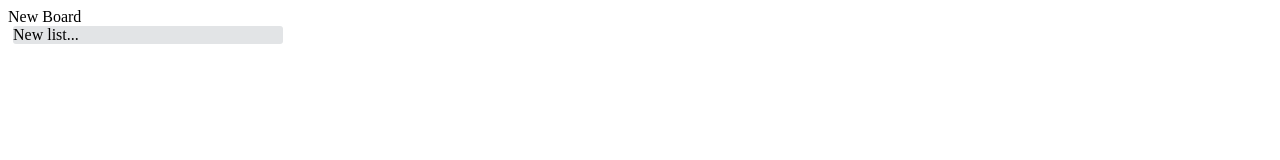
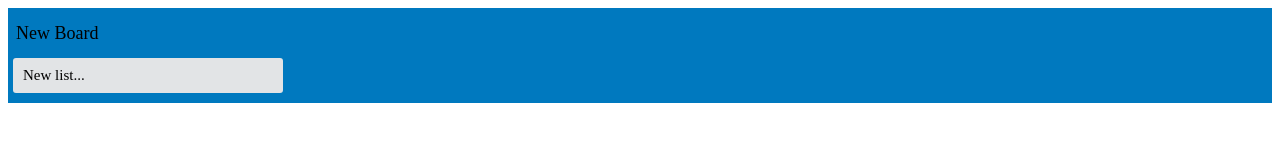
Before and after one commit to polo-language/trello-clone, a plain HTML site: page index.html in a window 1280 px wide. Drawn offline with Linux system fonts and the light colour scheme.

Commit message:
Move newlist form to board constructor.

```diff
--- a/css/trello.css
+++ b/css/trello.css
@@ -1,7 +1,17 @@
 #body {
-    font: 14px "Helvetica Neue",Arial,Helvetica,sans-serif;
-    line-height: 18px;
-    background-color: #0079BF;
+  font: 14px "Helvetica Neue",Arial,Helvetica,sans-serif;
+  line-height: 18px;
+}
+
+#board {
+  background-color: #0079BF;
+}
+
+#board-title {
+  padding: 10px 8px;
+
+  font-size: 18px;
+  line-height: 30px;
 }
 
 #board-canvas {
@@ -20,6 +30,11 @@
   flex-direction: row;
   margin-bottom: 10px;
   padding-bottom: 10px;
+}
+
+.newitem-title-wrapper {
+  float: right;
+  margin: 4px 10px;
 }
 
 .list {
@@ -49,6 +64,13 @@
   cursor: pointer;
 }
 
+.list-title {
+  min-height: 19px;
+  padding: 8px 34px 8px 10px;
+  font-size: 15px;
+  line-height: 18px;
+}
+
 .list-cards {
   -webkit-box-flex: 1;
   -webkit-flex: 1 1 auto;
--- a/js/trello.js
+++ b/js/trello.js
@@ -7,12 +7,20 @@ function Board(title) {
 
   this.lists = [new List(undefined, 'New list...')]
   this.title = title
+
   this.node = document.createElement('div')
   this.titleNode = document.createElement('div')
   this.listsNode = document.createElement('div')
+
   this.node.id = 'board'
   this.titleNode.id = 'board-title'
   this.listsNode.id = 'board-canvas'
+  this.node.style.height = document.documentElement.clientHeight
+  this.node.style.width = document.documentElement.clientWidth
+
+  this.titleFormNode = document.createElement('div')
+  this.titleFormNode.innerHTML = '<span class="newitem-title-wrapper"><input id="list-title-input" type="text"><button id="list-title-submit" type="button">Add</button></span>'
+  this.titleFormNode.style.display = 'none'
 
   this.getNextId = function() {
     return nextId++
@@ -25,36 +33,30 @@ Board.prototype.render = function () {
     this.lists[i].render()
     this.listsNode.appendChild(this.lists[i].node)
   }
+  this.lists[this.lists.length-1].node.appendChild(this.titleFormNode)
   this.lists[this.lists.length-1].titleNode.onclick = addList(this)
   this.node.appendChild(this.titleNode)
   this.node.appendChild(this.listsNode)
 }
 
 function addList(board) {
-  var titleFormNode = document.createElement('div')
-    , newListList = board.lists[board.lists.length-1].node
-
-  titleFormNode.innerHTML = '<input id="list-title-input" type="text"><button id="list-title-submit" type="button">Add</button>'
-  titleFormNode.style.display = 'none'
-  newListList.appendChild(titleFormNode)
-
   return function () {
     var titleInput = document.getElementById('list-title-input')
 
     document.getElementById('list-title-submit').onclick = titleButtonClick
-    titleFormNode.style.display = 'block'
+    board.titleFormNode.style.display = 'block'
 
     function titleButtonClick() {
       var title = titleInput.value.trim()
         , list
       if (!title) { return }
 
-      titleFormNode.style.display = 'none'
+      board.titleFormNode.style.display = 'none'
       titleInput.value = ''
       list = new List(board, title)
       board.lists.splice(board.lists.length-1, 0, list)
       list.render()
-      board.listsNode.insertBefore(list.node, newListList)
+      board.listsNode.insertBefore(list.node, board.lists[board.lists.length-1].node)
     }
   }
 }
@@ -90,6 +92,11 @@ List.prototype.render = function () {
 }
 
 function addCard(list) {
+  var titleFormNode = document.createElement('div')
+
+  titleFormNode.innerHTML = '<span class="newitem-title-wrapper"><input class="newcard-title-input" type="text"><button class="newcard-title-submit" type="button">Add</button></span>'
+  titleFormNode.style.display = 'none'
+  list.cards[0].node.appendChild(titleFormNode)
   return function () {}
   /* TODO */
 }
@@ -110,6 +117,8 @@ function Card(list, title, index) {
   // this.actions = []
   this.node = buildCardNode()
   this.titleNode = this.node.getElementsByClassName('card-title')[0]
+  this.descNode = this.node.getElementsByClassName('card-desc')[0]
+  this.dueNode = this.node.getElementsByClassName('card-due')[0]
 }
 
 function buildCardNode() {
```
